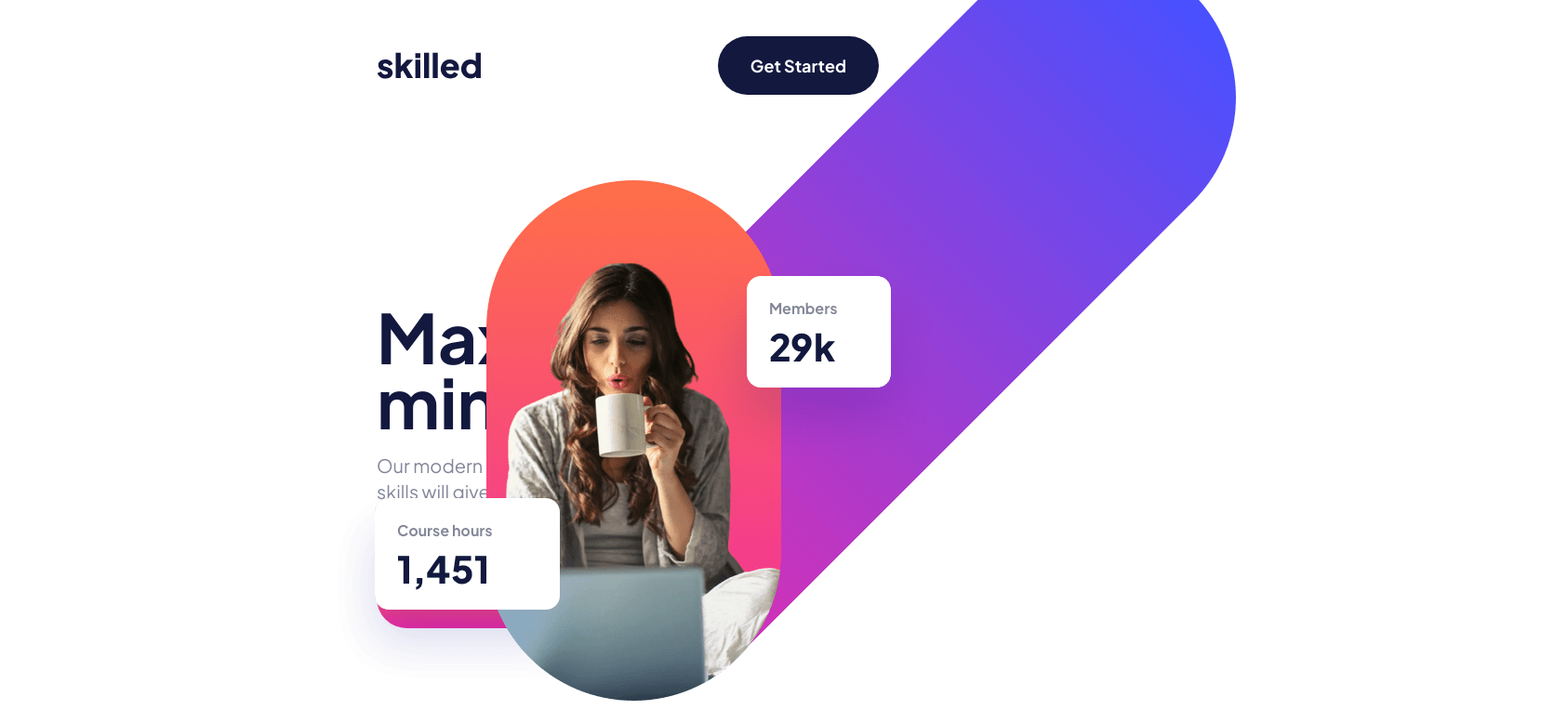
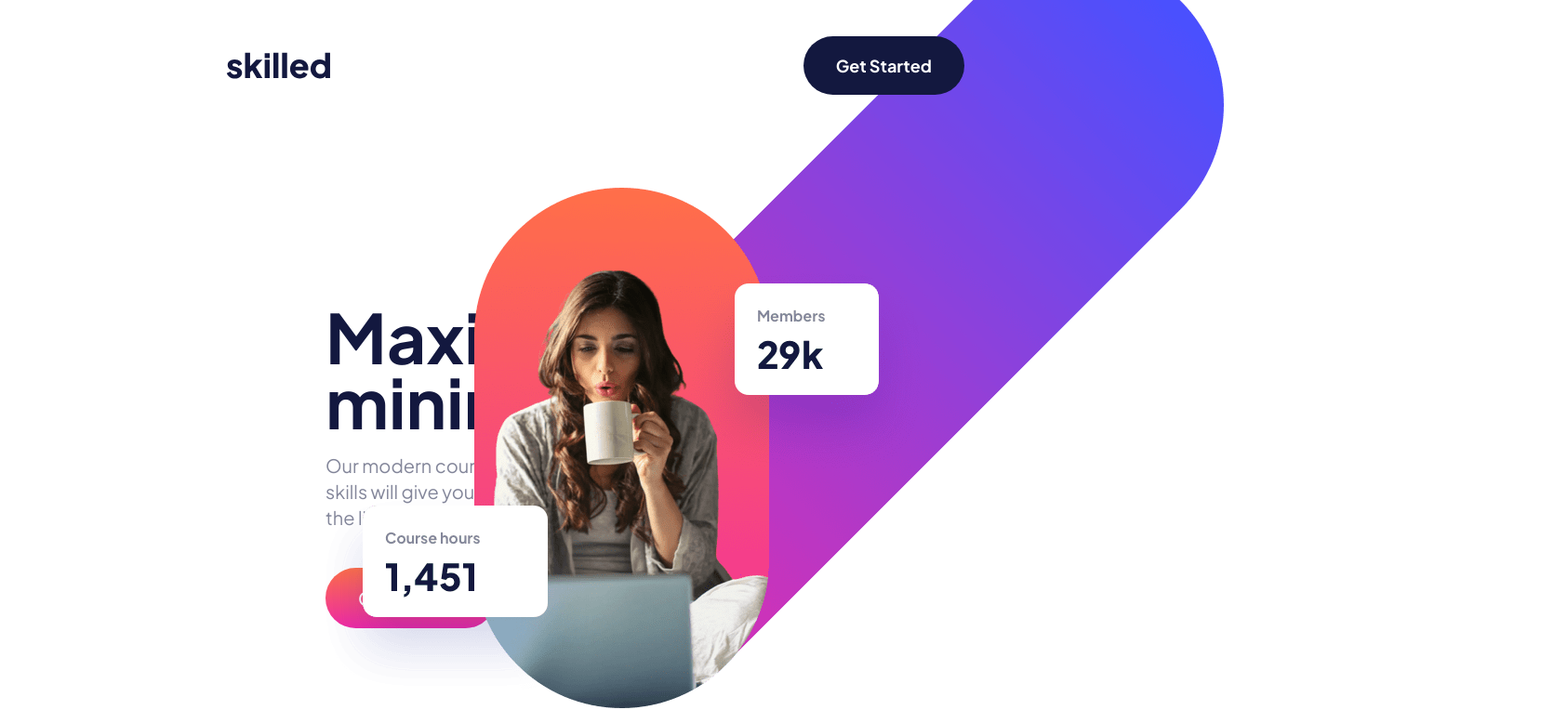
Before and after one commit to russell-crooms/skilled, a React (Vite) app: page / in a window 1280 px wide. Shown: the top 764 px of the page at 93% size, 1685 px wide, since content can reach past the window. Built offline with nearby package versions, Linux system fonts and the light colour scheme.

Commit message:
Cleaning up our CSS styling

```diff
--- a/src/components/hero/Hero.css
+++ b/src/components/hero/Hero.css
@@ -1,7 +1,8 @@
 .hero-container {
     display: flex;
     align-items: center;
-    margin-left: 405px;
+    margin-left: 350px;
+    width: 600px;
     margin-top: 225px;
 }
 
@@ -43,6 +44,20 @@
 
 .hero-container-right {
     position: absolute;
-    top: -15%;
-    right: -9%;
+    top: -14%;
+    right: -8%;
 }
+
+/*
+@media (max-width: 2560px) {
+    .hero-container {
+        border: 1px solid green;
+        width: 700px;
+        margin-left: 500px;
+    }
+    .hero-container-right {
+        top: -9%;
+        right: 3%;
+    }
+}
+*/
--- a/src/components/navBar/NavBar.css
+++ b/src/components/navBar/NavBar.css
@@ -1,9 +1,10 @@
 .navbar-container {
-    width: 100%;
     display: flex;
     align-items: center;
     justify-content: space-between;
-    margin-left: 405px;
+    width: 62%;
+    margin-left: auto;
+    margin-right: auto;
     margin-top: 38.7px;
 }
 
@@ -14,11 +15,34 @@
     padding: 20px 35px;
     font-size: 18px;
     font-weight: 700;
-    margin-right: 740px;
-    z-index: 1;
+    z-index: 100;
     cursor: pointer;
 }
 
 .nav-button:hover {
     opacity: 60%;
 }
+
+/* @media (max-width: 2560px) {
+    .navbar-container {
+        width: 1500px;
+        justify-content: space-between;
+        align-items: center;
+        margin-left: 500px;
+        margin-right: 500px;
+    }
+    .nav-button {
+        margin-left: 0px;
+        margin-right: 0px;
+    }
+}
+
+@media (max-width: 1440px) {
+    .navbar-container {
+        width: 1100px;
+        margin-left: 250px;
+        margin-right: 250px;
+    }
+}
+
+*/
--- a/src/index.css
+++ b/src/index.css
@@ -2,11 +2,14 @@
   margin: 0;
   padding: 0;
   box-sizing: border-box;
-  font-family: 'Plus Jakarta Sans';
+  font-family: 'Plus Jakarta Sans', sans-serif;
 }
 
 
 body {
   background: linear-gradient(180deg, white 50%, #e4e6f5 100%);
   overflow-x: hidden;
+  width: 100%;
+  margin-left: auto;
+  margin-right: auto;
 }
```
Also changed, not shown: src/components/cards/Cards.css (+11 -0 lines).
